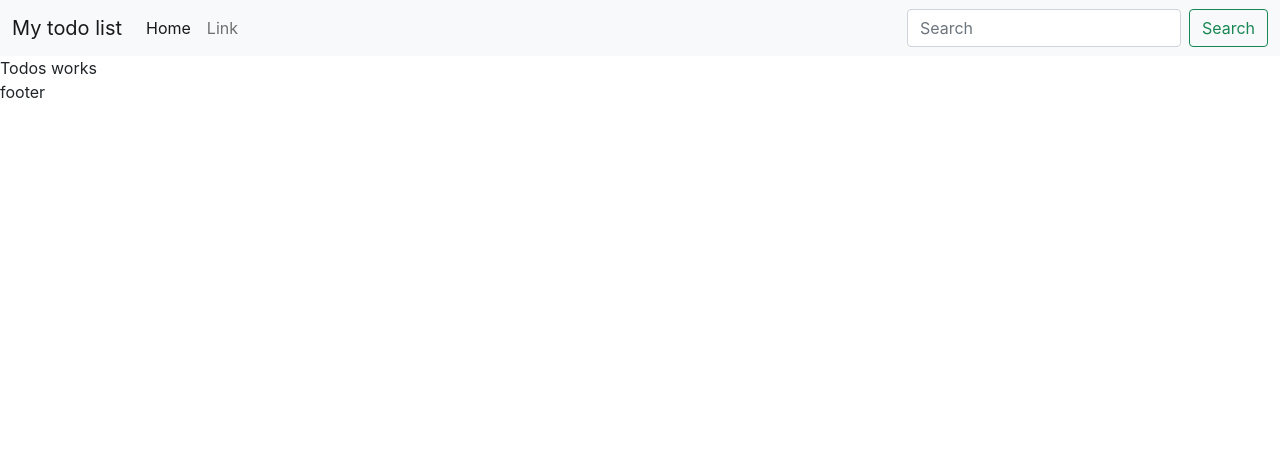
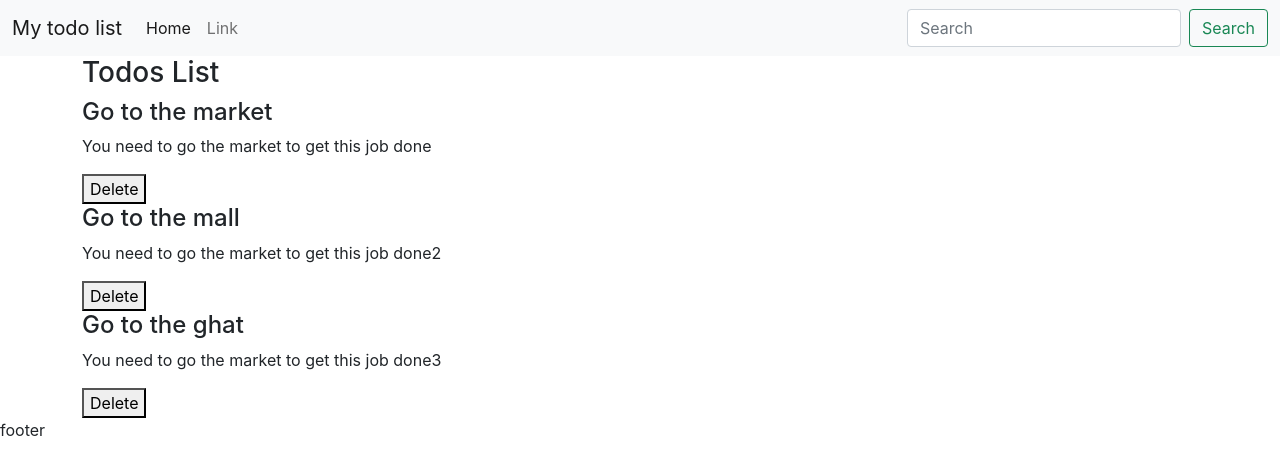
Before and after one commit to abhij1607/todos-list, a React (Create React App) app: page / in a window 1280 px wide. Shown: the top 474 px of the page. Built offline with nearby package versions, Linux system fonts and the light colour scheme.

Commit message:
Added 2 components basic structure(Todos&Todo)

```diff
--- a/src/App.js
+++ b/src/App.js
@@ -5,10 +5,27 @@
 import {Todo} from "./MyComponents/Todo";
 import {Footer} from "./MyComponents/Footer";
 function App() {
+  let todos = [
+    {
+      sno:1,
+      title:"Go to the market",
+      desc:"You need to go the market to get this job done"
+    },
+    {
+      sno: 2,
+      title:"Go to the mall",
+      desc: "You need to go the market to get this job done2"
+    },
+    {
+      sno: 3,
+      title:"Go to the ghat",
+      desc: "You need to go the market to get this job done3"
+    }
+  ]
   return (
     <>
     <Header brand="My todo list"/>
-    <Todos/>
+    <Todos todos={todos}/>
     <Footer/>
     </>
   );
--- a/src/MyComponents/Todo.js
+++ b/src/MyComponents/Todo.js
@@ -1,9 +1,11 @@
 import React from 'react'
 
-export const Todo = () => {
+export const Todo = ({todo}) => {
     return (
         <div>
-            Todo works
+            <h4>{todo.title}</h4>
+            <p>{todo.desc}</p>
+            <button>Delete</button>
         </div>
     )
 }
--- a/src/MyComponents/Todos.js
+++ b/src/MyComponents/Todos.js
@@ -1,9 +1,13 @@
 import React from 'react'
+import {Todo} from './Todo'
 
-export const Todos = () => {
+export const Todos = (props) => {
     return (
-        <div>
-            Todos works
+        <div className="container">
+            <h3>Todos List</h3>
+            {props.todos.map((todo)=>{
+                return <Todo todo={todo} key={todo.sno} onDelete={props.onDelete} />
+            })}
         </div>
     )
 }
```
